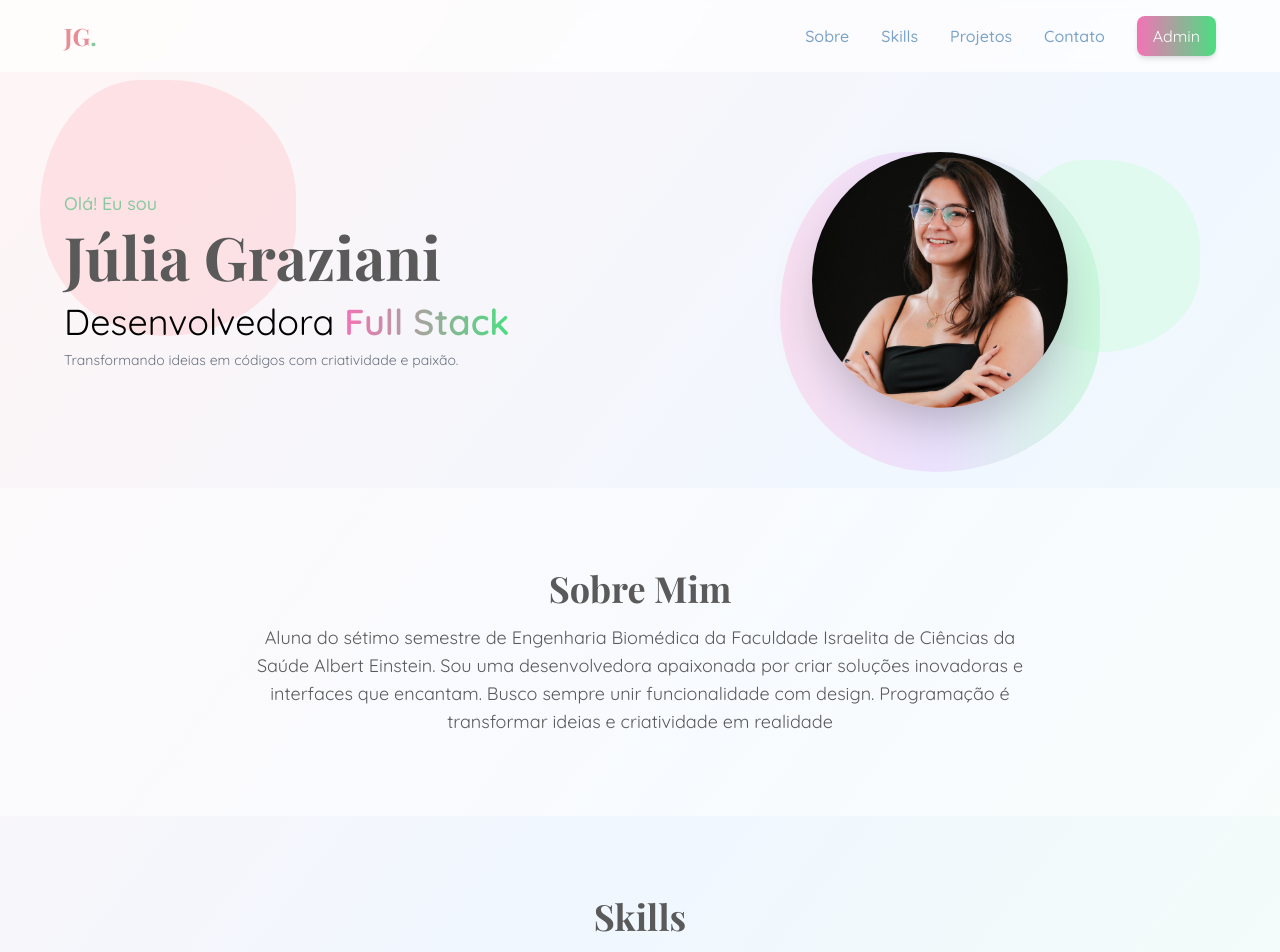
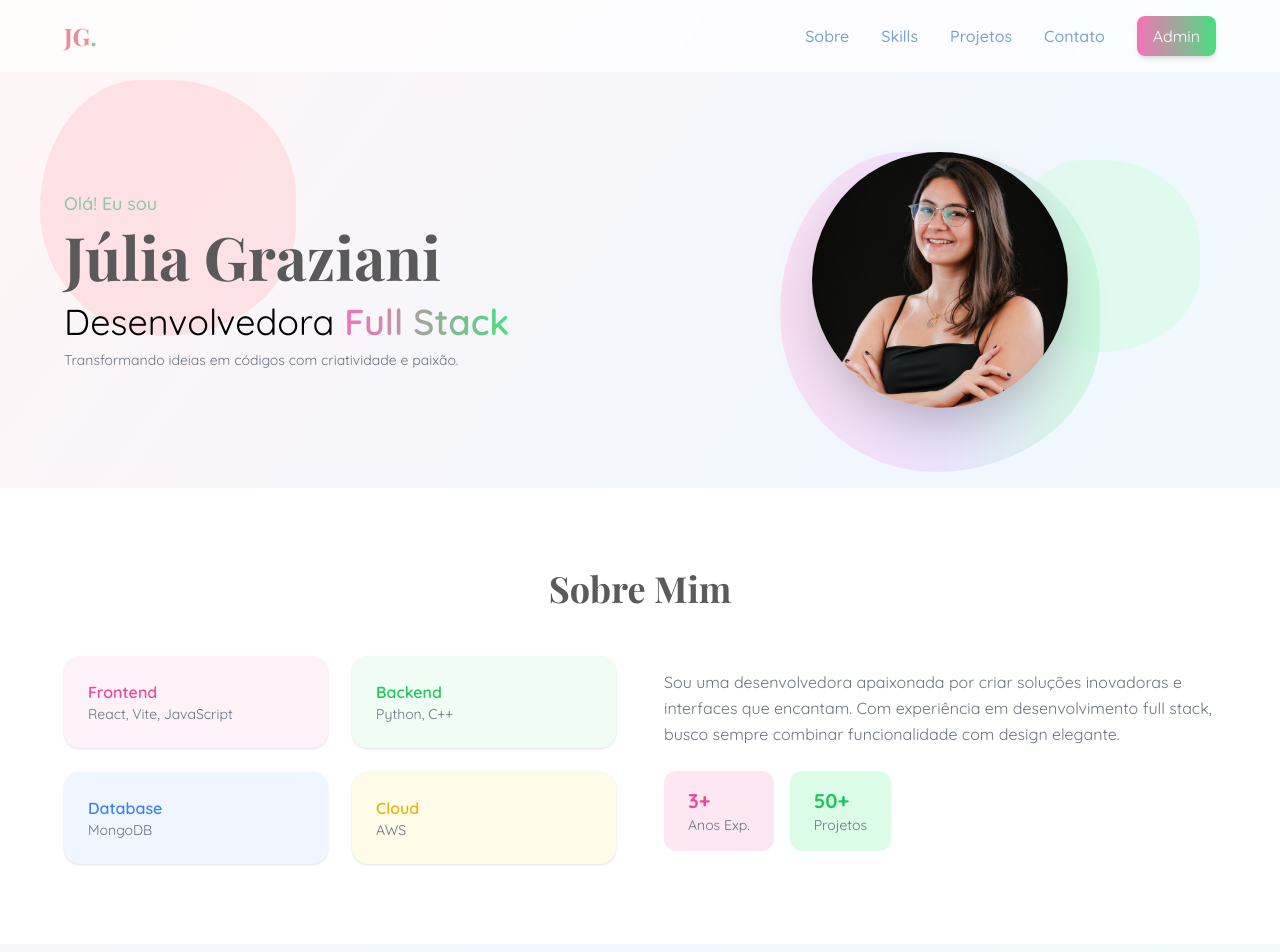
Before and after one commit to juliagrazianii/Portfolio-Virtual-JG, a React (Vite) app in the folder frontend/: page / in a window 1280 px wide. Shown: the top 952 px of the page. Built offline with nearby package versions, Linux system fonts and the light colour scheme; no server answers.

Commit message:
edição da seção sobre mim

```diff
--- a/frontend/src/components/About.jsx
+++ b/frontend/src/components/About.jsx
@@ -1,15 +1,77 @@
 export default function About() {
   return (
-    <section id="about" className="px-6 py-20 bg-white/50">
-      <div className="max-w-6xl mx-auto text-center">
-        <h2 className="font-heading text-4xl font-bold mb-4 text-[#5A5A5A]">
-          Sobre Mim
-        </h2>
-        <p className="text-lg text-[#5A5A5A] max-w-3xl mx-auto">
-          Aluna do sétimo semestre de Engenharia Biomédica da Faculdade Israelita de Ciências da Saúde Albert Einstein. Sou uma desenvolvedora apaixonada por criar soluções inovadoras
-          e interfaces que encantam. Busco sempre unir funcionalidade com design. Programação é transformar ideias e criatividade em realidade
+    <section id="about" className="px-6 py-20 bg-white">
+  <div className="max-w-6xl mx-auto">
+
+    {/* Título */}
+    <h2 className="font-heading text-4xl font-bold text-center text-[#5A5A5A] mb-12">
+      Sobre Mim
+    </h2>
+
+    {/* Grid principal */}
+    <div className="grid md:grid-cols-2 gap-12 items-center">
+
+      {/* COLUNA ESQUERDA - CARDS */}
+      <div className="grid grid-cols-2 gap-6">
+
+        <div className="bg-pink-50 p-6 rounded-2xl shadow">
+          <h3 className="font-semibold text-pink-500">Frontend</h3>
+          <p className="text-sm text-gray-500">
+            React, Vite, JavaScript
+          </p>
+        </div>
+
+        <div className="bg-green-50 p-6 rounded-2xl shadow">
+          <h3 className="font-semibold text-green-500">Backend</h3>
+          <p className="text-sm text-gray-500">
+            Python, C++
+          </p>
+        </div>
+
+        <div className="bg-blue-50 p-6 rounded-2xl shadow">
+          <h3 className="font-semibold text-blue-500">Database</h3>
+          <p className="text-sm text-gray-500">
+            MongoDB
+          </p>
+        </div>
+
+        <div className="bg-yellow-50 p-6 rounded-2xl shadow">
+          <h3 className="font-semibold text-yellow-500">Cloud</h3>
+          <p className="text-sm text-gray-500">
+            AWS
+          </p>
+        </div>
+
+      </div>
+
+      {/* COLUNA DIREITA - TEXTO */}
+      <div>
+
+        <p className="text-gray-500 leading-relaxed mb-6">
+          Sou uma desenvolvedora apaixonada por criar soluções inovadoras
+          e interfaces que encantam. Com experiência em desenvolvimento
+          full stack, busco sempre combinar funcionalidade com design
+          elegante.
         </p>
+
+        {/* MÉTRICAS */}
+        <div className="flex gap-4">
+
+          <div className="bg-pink-100 px-6 py-4 rounded-xl">
+            <p className="text-pink-500 font-bold text-xl">3+</p>
+            <p className="text-sm text-gray-500">Anos Exp.</p>
+          </div>
+
+          <div className="bg-green-100 px-6 py-4 rounded-xl">
+            <p className="text-green-500 font-bold text-xl">50+</p>
+            <p className="text-sm text-gray-500">Projetos</p>
+          </div>
+
+        </div>
+
       </div>
-    </section>
-  )
-}
+
+    </div>
+  </div>
+</section>
+  )}
--- a/frontend/src/components/Projects.jsx
+++ b/frontend/src/components/Projects.jsx
@@ -10,7 +10,7 @@ export default function Projects({ projects }) {
         <h2 className="font-heading text-4xl font-bold text-center mb-12 text-[#5A5A5A]">
           Projetos
         </h2>
-        <p className="text-center text-pink-400 text-sm mb-12 mt-2">
+        <p className="text-center text-pink-400 text-lg mb-12 mt-2">
           clique nos cards para ver mais detalhes
         </p>
 
```
